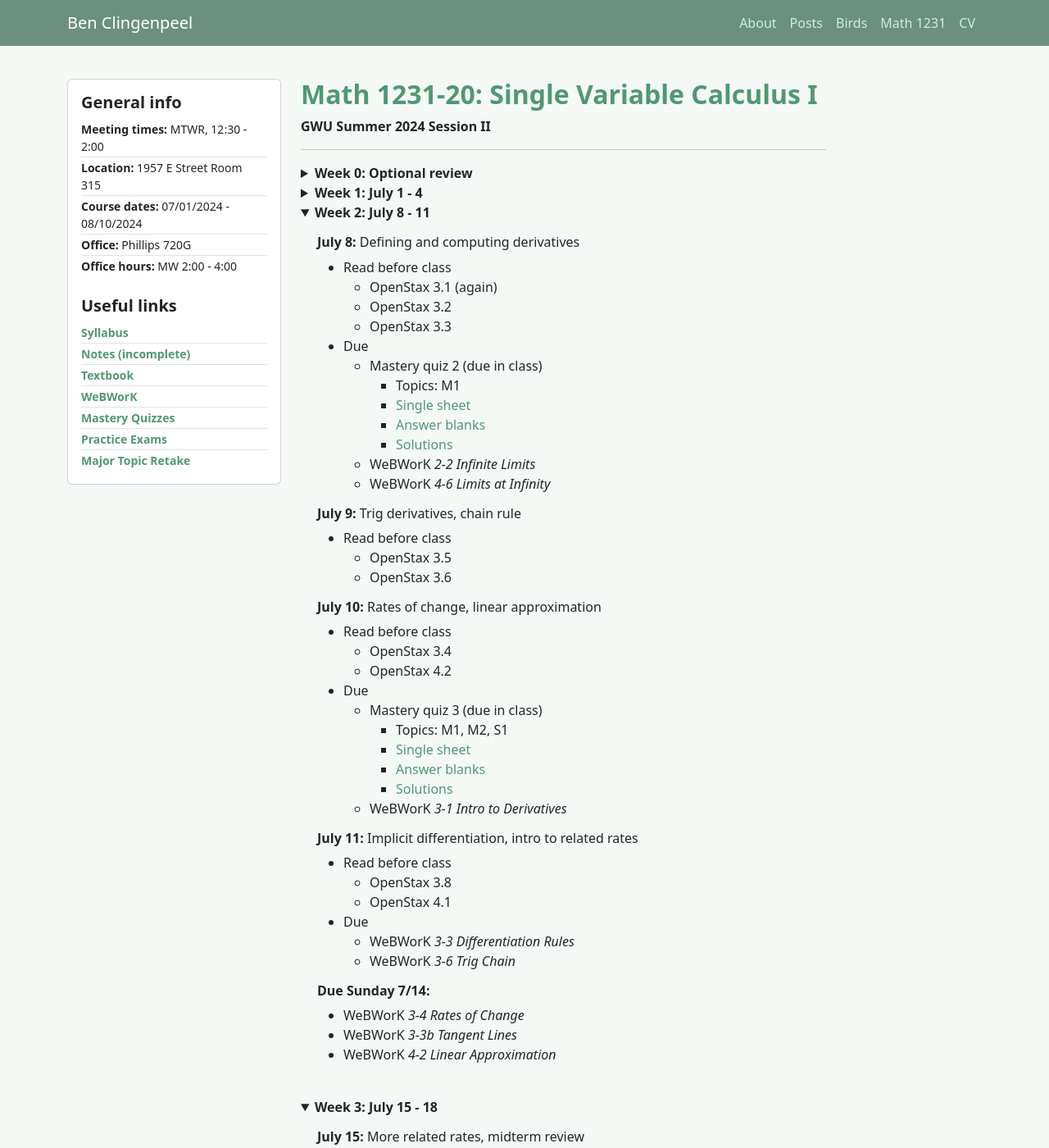
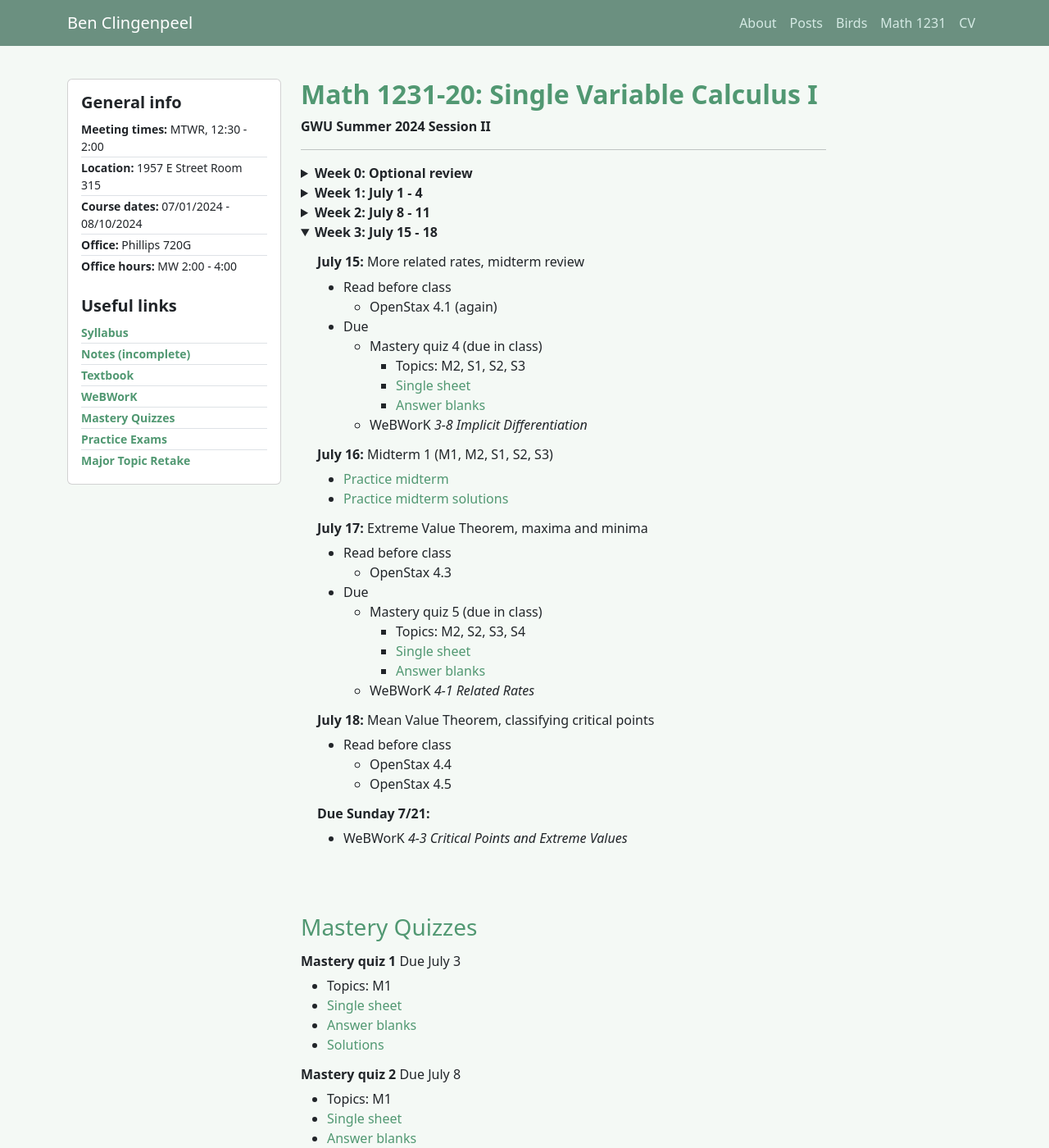
Before and after one commit to bncling/bncl-site, a Jekyll site: the page built from _courses/GW1231_summer_24.markdown, in a window 1280 px wide and 1400 px high. Shown: the whole window at 82% size. Built offline with Jekyll 4.4.1, drawn with Linux system fonts in a browser that asks for light colours.

Commit message:
rebuilding site Mon Jul 15 09:17:53 EDT 2024

```diff
--- a/_courses/GW1231_summer_24.markdown
+++ b/_courses/GW1231_summer_24.markdown
@@ -73,7 +73,7 @@ Some of the most common things that trip people up in this course are more to do
 </details>
 
 
-<details markdown="1" open>
+<details markdown="1">
 <summary><b>Week 2: July 8 - 11</b></summary>
 
 ###### **July 8:** Defining and computing derivatives
```
Also changed, not shown: 1 other file.
